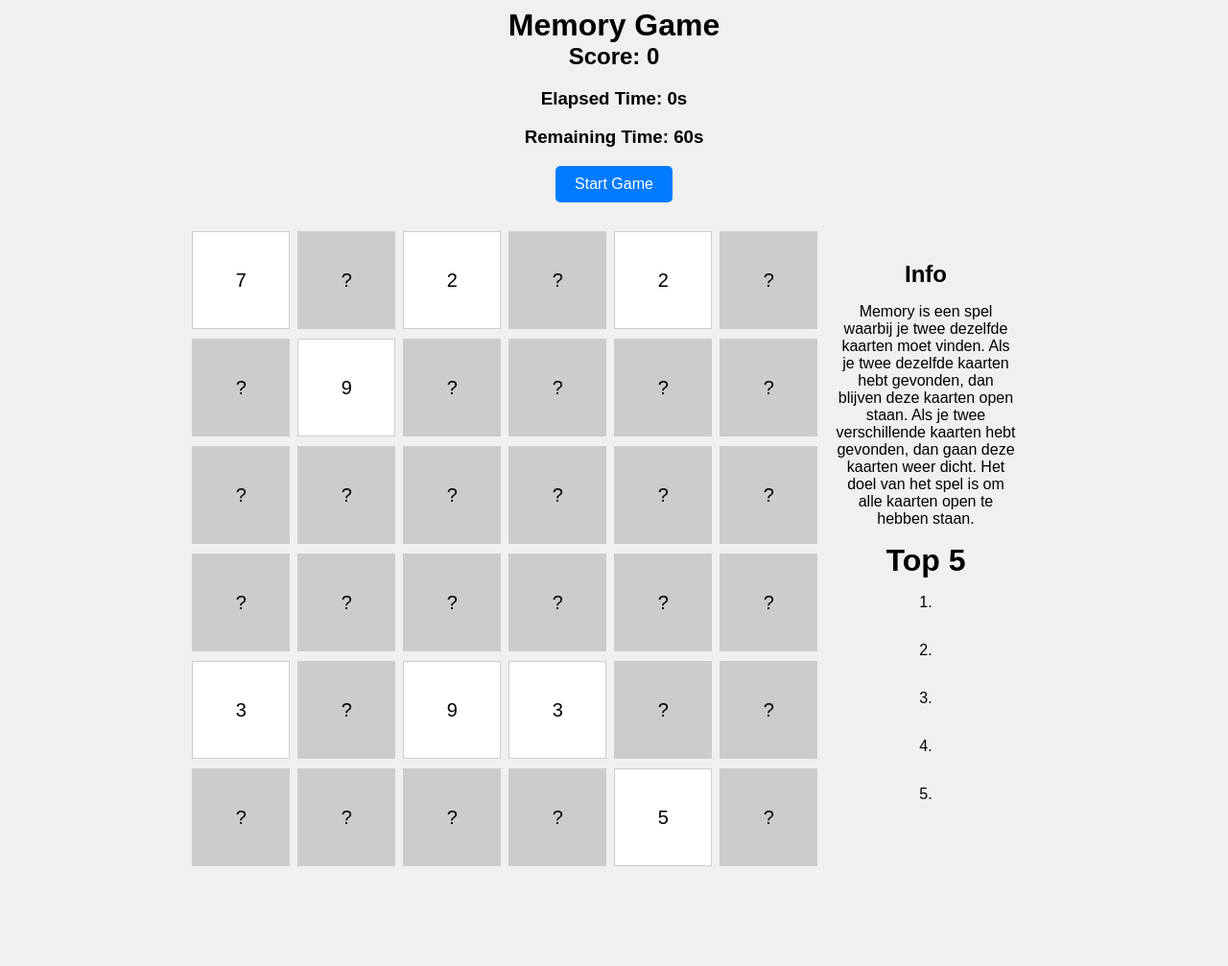
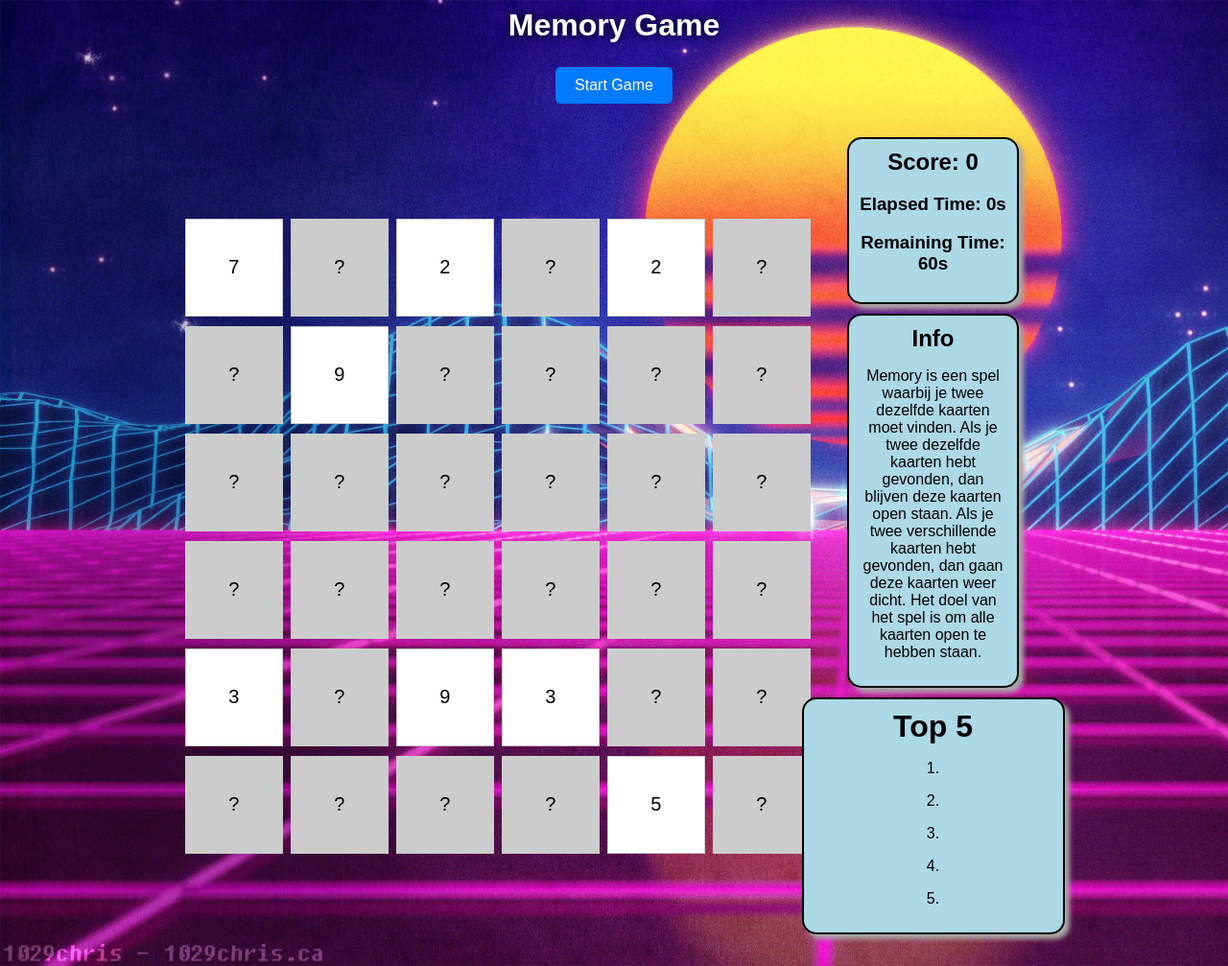
Before and after one commit to martprenger/web3, a PHP site: page / in a window 1280 px wide. Shown: the whole page at 96% size. Before the commit the page ends 903 px from the top, so only its background shows below. Run offline with PHP 8.4, Linux system fonts and the light colour scheme.

Commit message:
Design
Voorlopig design(work in progress)

```diff
--- a/memory/index.html
+++ b/memory/index.html
@@ -5,30 +5,37 @@
     <meta name="viewport" content="width=device-width, initial-scale=1.0">
     <title>Memory Game</title>
     <link rel="stylesheet" href="style.css">
+    <link rel="icon" type="image/x-icon" href="favicon.png">
 </head>
 <body>
 <div class="container">
-    <h1>Memory Game</h1>
+    <h1 class="title_text">Memory Game</h1>
+    <button class="btn" id="start-btn">Start Game</button>
+    <div class="container_board">
+    <div id="board" class="board">
+    </div>
+
+    <div class="info_board">
+
+    <div class="scorekeeping">
     <h2 id="score">Score: 0</h2>
     <h3 id="elapsed-time">Elapsed Time: 0s</h3>
     <h3 id="remaining-time">Remaining Time: 60s</h3>
-    <button class="btn" id="start-btn">Start Game</button>
-    <div class="container_board">
-        <div id="board" class="board">
-        </div>
+    </div>
 
-        <div class="info_board">
-            <h2>Info</h2>
-            <p>Memory is een spel waarbij je twee dezelfde kaarten moet vinden. Als je twee dezelfde kaarten hebt gevonden, dan blijven deze kaarten open staan. Als je twee verschillende kaarten hebt gevonden, dan gaan deze kaarten weer dicht. Het doel van het spel is om alle kaarten open te hebben staan.</p>
-
+    <div class="game_info">
+        <h2>Info</h2>
+        <p>Memory is een spel waarbij je twee dezelfde kaarten moet vinden. Als je twee dezelfde kaarten hebt gevonden, dan blijven deze kaarten open staan. Als je twee verschillende kaarten hebt gevonden, dan gaan deze kaarten weer dicht. Het doel van het spel is om alle kaarten open te hebben staan.</p>
+    </div>
+    <div class="ranking">
         <h1>Top 5</h1>
             <p>1.</p>
             <p>2.</p>
             <p>3.</p>
             <p>4.</p>
             <p>5.</p>
-
-        </div>
+    </div>
+    </div>
     </div>
 </div>
 <script>
--- a/memory/style.css
+++ b/memory/style.css
@@ -4,11 +4,21 @@ body {
     flex-direction: column;
     align-items: center;
     justify-content: center;
-    background-color: #f0f0f0;
+    background-image: url("wallpapermemory.jpg");
+    background-repeat:no-repeat;
+    background-size:cover;
+
 }
 .container {
     text-align: center;
 }
+
+.title_text{
+    color: white;
+    padding-bottom: 10px;
+    filter: drop-shadow(0px 0px 6px #000000);
+}
+
 h1, h2 {
     margin: 0;
     padding: 0;
@@ -22,12 +32,12 @@ h1, h2 {
     cursor: pointer;
     font-size: 16px;
     margin-bottom: 10px;
+    margin-top: 15px;
 }
 .board {
     display: grid;
     grid-template-columns: repeat(6, 100px);
     grid-gap: 10px;
-    margin-top: 20px;
 }
 
 .container_board{
@@ -61,4 +71,33 @@ h1, h2 {
     justify-content: center;
     width: 15%;
     margin: 20px;
+    padding-left: 15px;
 }
+
+.scorekeeping{
+    padding: 10px;
+    border: 2px solid black;
+    box-shadow: 5px 5px 5px darkgray;
+    margin: 5px;
+    border-radius: 15px;
+    background-color:lightblue;
+}
+
+.game_info{
+    padding: 10px;
+    border: 2px solid black;
+    box-shadow: 5px 5px 5px darkgray;
+    margin: 5px;
+    border-radius: 15px;
+    background-color:lightblue;
+}
+
+.ranking{
+    padding: 10px;
+    border: 2px solid black;
+    box-shadow: 5px 5px 5px darkgray;
+    margin: 5px;
+    width: 250px;
+    border-radius: 15px;
+    background-color:lightblue;
+}
```
Also changed, not shown: memory/favicon.png (added), memory/wallpapermemory.jpg (added).
